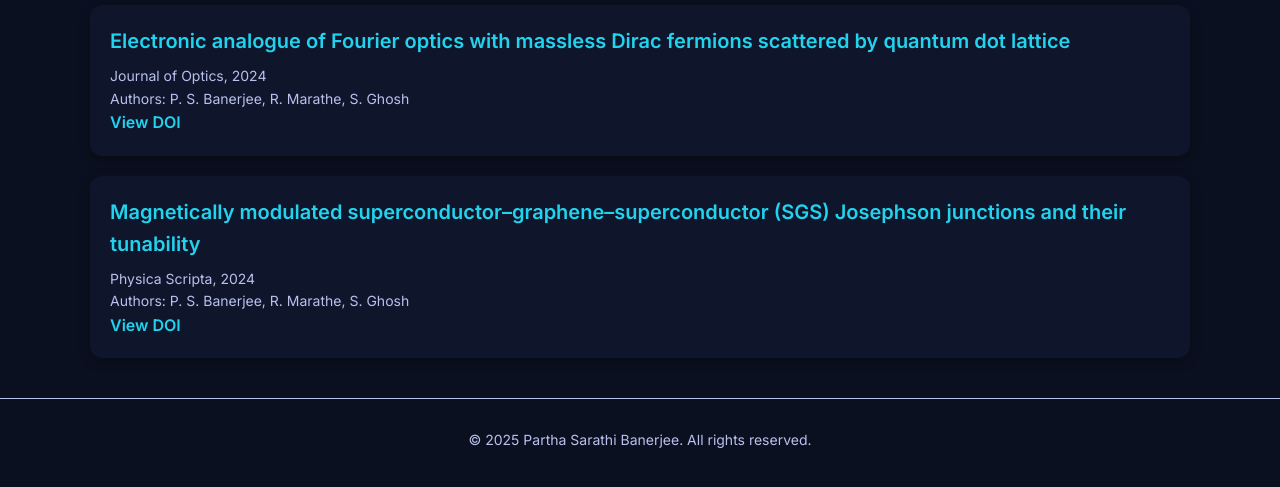
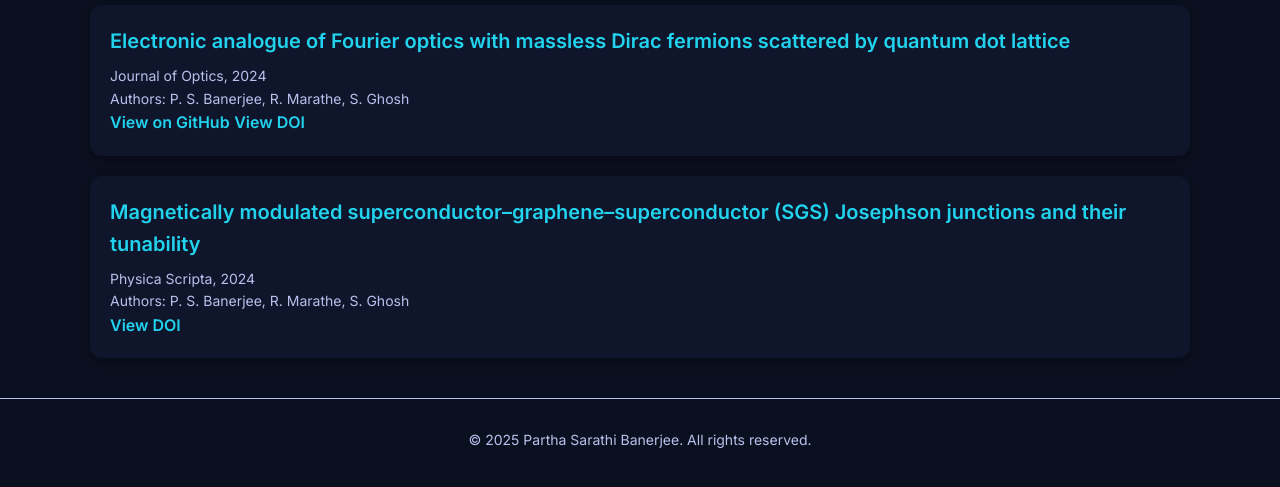
Before and after one commit to psbanerjee/psbanerjee.github.io, a plain HTML site: page publications.html in a window 1280 px wide. Shown: the part 187-674 px from the top of the page. Drawn offline with Linux system fonts and the light colour scheme.

Commit message:
Update publications.html

```diff
--- a/publications.html
+++ b/publications.html
@@ -83,6 +83,7 @@
       <div class="pub">
         <h2><a href="https://iopscience.iop.org/article/10.1088/2040-8986/ad645b"> Electronic analogue of Fourier optics with massless Dirac fermions scattered by quantum dot lattice</a></h2>
         <div class="meta">Journal of Optics, 2024<br>Authors: P. S. Banerjee, R. Marathe, S. Ghosh</div>
+		  <a class="btn" href="https://github.com/psbanerjee/Bound-States" target="_blank">View on GitHub</a>
         <a href="https://doi.org/10.1088/2040-8986/ad645b">View DOI</a>
       </div>
       <div class="pub">
```
